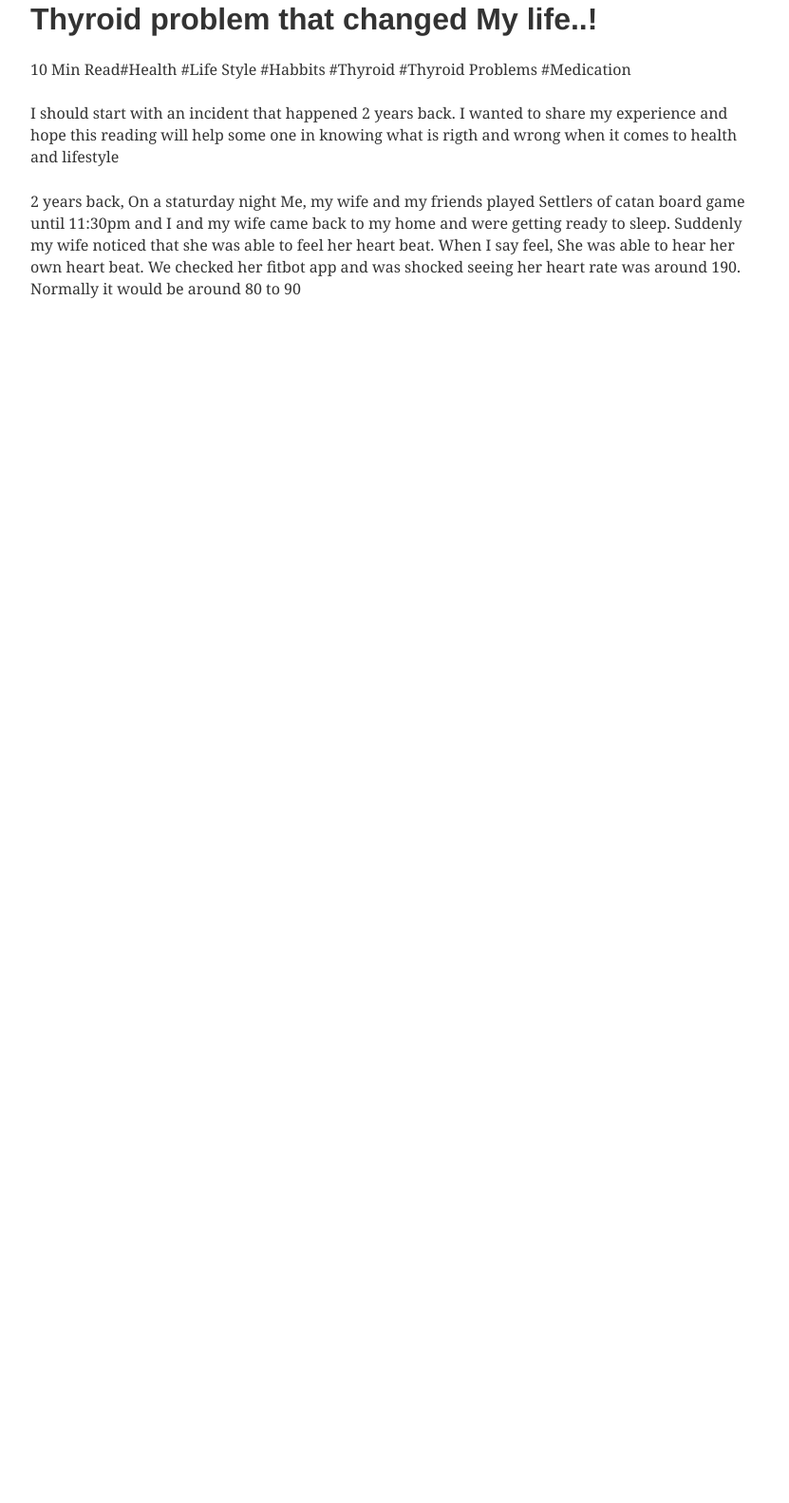
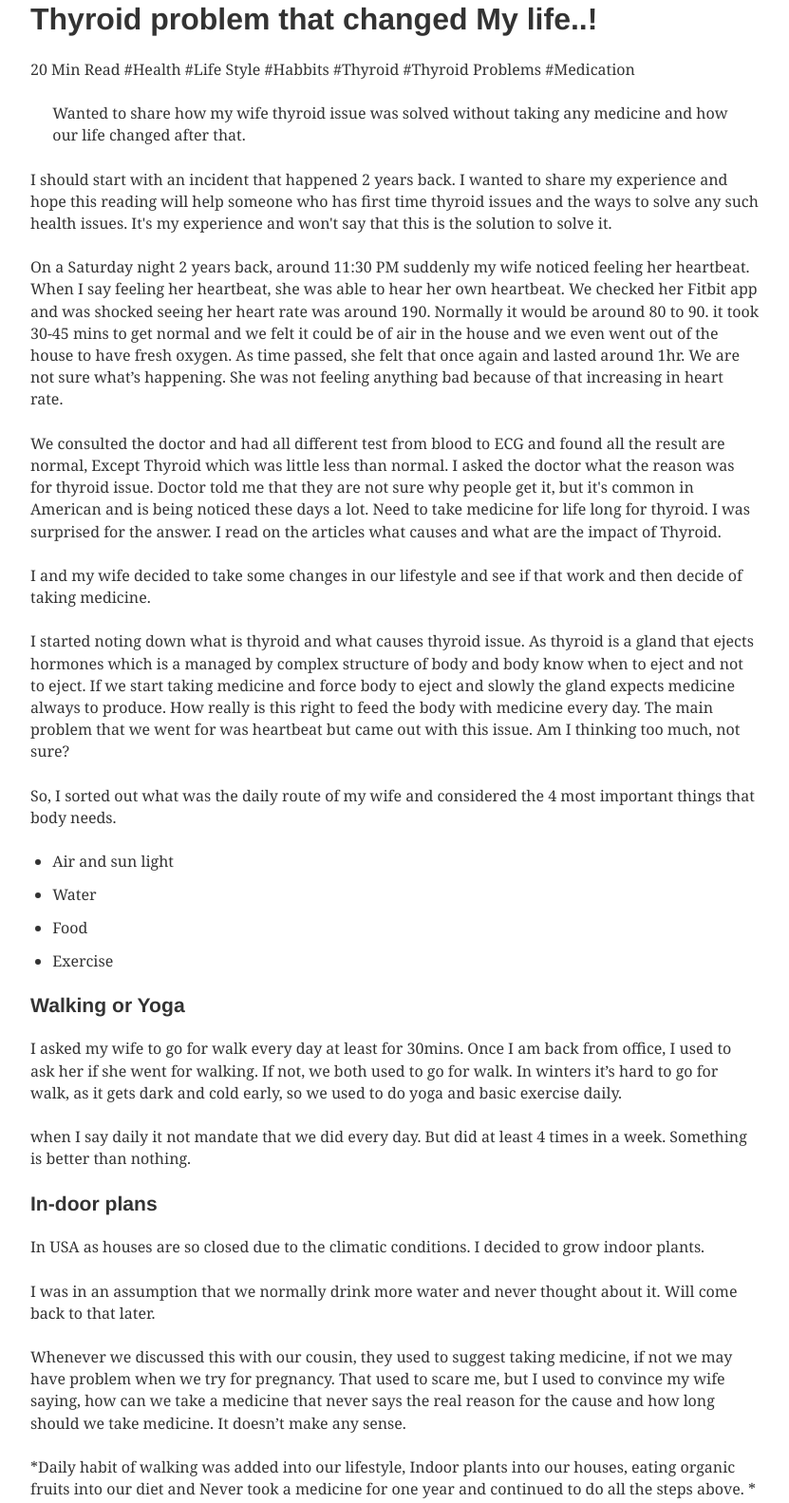
Before and after one commit to Karuturirs/karuturirs.com, a Gatsby site: page /articles/health-life-style/thyroid-problem/ in a window 1280 px wide. Shown: the part 118-1701 px from the top of the page at 95% size, without its empty margins (224-1055 px from the left). Before the commit the page ends 800 px from the top, so only its background shows below. Built offline with nearby package versions, Linux system fonts and the light colour scheme; Gatsby itself is replaced by a stand-in of ours; some packages are replaced by stand-ins of ours.

Commit message:
Modified the articles section

```diff
--- a/src/articles/health-life-style/thyroid-problem.md
+++ b/src/articles/health-life-style/thyroid-problem.md
@@ -1,12 +1,63 @@
 ---
 title: "Thyroid problem that changed My life..!"
 date: "2020-06-29"
-readTime: "10 Min Read"
-tags: "#Health #Life Style #Habbits #Thyroid #Thyroid Problems #Medication"
+readTime: "20 Min Read"
+tags: " #Health #Life Style  #Habbits  #Thyroid  #Thyroid Problems  #Medication"
 ---
 
+> Wanted to share how my wife thyroid issue was solved without taking any medicine and how our life changed after that.
 
 I should start with an incident that happened 2 years back.
-I wanted to share my experience and hope this reading will help some one in knowing what is rigth and wrong when it comes to health and lifestyle
+I wanted to share my experience and hope this reading will help someone who has first time thyroid issues and the ways to solve any such health issues. It's my experience and won't say that this is the solution to solve it.
 
-2 years back, On a staturday night Me, my wife and my friends played Settlers of catan board game until 11:30pm and I and my wife came back to my home and were getting ready to sleep. Suddenly my wife noticed that she was able to feel her heart beat. When I say feel, She was able to hear her own heart beat. We checked her fitbot app and was shocked seeing her heart rate was around 190. Normally it would be around 80 to 90
+On a Saturday night 2 years back, around 11:30 PM suddenly my wife noticed feeling her heartbeat. When I say feeling her heartbeat, she was able to hear her own heartbeat. We checked her Fitbit app and was shocked seeing her heart rate was around 190. Normally it would be around 80 to 90. it took 30-45 mins to get normal and we felt it could be of air in the house and we even went out of the house to have fresh oxygen. As time passed, she felt that once again and lasted around 1hr. We are not sure what’s happening. She was not feeling anything bad because of that increasing in heart rate.
+
+We consulted the doctor and had all different test from blood to ECG and found all the result are normal, Except Thyroid which was little less than normal. I asked the doctor what the reason was for thyroid issue. Doctor told me that they are not sure why people get it, but it's common in American and is being noticed these days a lot. Need to take medicine for life long for thyroid. I was surprised for the answer. I read on the articles what causes and what are the impact of Thyroid.
+
+I and my wife decided to take some changes in our lifestyle and see if that work and then decide of taking medicine.
+
+I started noting down what is thyroid and what causes thyroid issue. As thyroid is a gland that ejects hormones which is a managed by complex structure of body and body know when to eject and not to eject. If we start taking medicine and force body to eject and slowly the gland expects medicine always to produce. How really is this right to feed the body with medicine every day. The main problem that we went for was heartbeat but came out with this issue. Am I thinking too much, not sure?
+
+So, I sorted out what was the daily route of my wife and considered the 4 most important things that body needs.
+
+* Air and sun light
+* Water
+* Food
+* Exercise
+
+### Walking or Yoga
+I asked my wife to go for walk every day at least for 30mins. Once I am back from office, I used to ask her if she went for walking.
+If not, we both used to go for walk.  In winters it’s hard to go for walk, as it gets dark and cold early, so we used to do yoga and basic exercise daily.
+
+when I say daily it not mandate that we did every day. But did at least 4 times in a week. Something is better than nothing.
+
+### In-door plans
+In USA as houses are so closed due to the climatic conditions. I decided to grow indoor plants.
+
+I was in an assumption that we normally drink more water and never thought about it. Will come back to that later.
+
+Whenever we discussed this with our cousin, they used to suggest taking medicine, if not we may have problem when we try for pregnancy. That used to scare me, but I used to convince my wife saying, how can we take a medicine that never says the real reason for the cause and how long should we take medicine. It doesn’t make any sense.
+
+ *Daily habit of walking was added into our lifestyle, Indoor plants into our houses, eating organic fruits into our diet and Never took a medicine for one year and continued to do all the steps above. *
+
+After a year we had the thyroid test and found it normal. checked it even after 2nd year it was normal. We just gave body what it wants and gave some time.
+
+But suddenly two weeks back my wife again had the palpitations on June 6th and 14th 2020 and she was pregnant, that scared me the most. Consulted our doctor through phone and did all the ECG tests again. Doctor was saying everything looks normal.
+
+Still all the above habits are being done day to day. Suddenly one of my cousin told that he had heard of the same palpitation problem for one of the famous telugu actor Harsha Vardhan ( Telugu Amrutham serial hero) in one of his interview. I searched for that interview and found that was the same symptoms and his too faced same problem many doctors saying all tests looks good. Finally, one doctor checked his all-day to day routine and told that Dehydration problem.
+
+### What is Hydration?
+
+Drinking water is hydration. We should make sure we drink sufficient amount of water that body needs, if not we call it as dehydration problem.
+
+We tried to track how much water my wife drank of June 6th, 14th and found as some relatives visited to our house, she didn’t drink at least 1 bottle of water on 6th and 14th.
+
+That surprised me, we always used to think we drink lot water. To be frank we never drink at least 2 liters of water a day. Try starting to count how many bottles we drink every day.
+
+> I am a strong believer of a saying: "Every problem is caused due to silly common-sense mistakes that we make."
+
+We are on average drinking 3 liters of water these days and never seen any palpitation. Will update this article if any new observations.
+
+I am not trying to say not to take medicines. Medicines are to be taken when you do not have time to solve the problem and think wise before you take a decision considering the pros and cons.
+
+Hope this will be useful for some one. Email me if this was helpful for you. Your email in my inbox will surely encourage me to write such useful articles.
```
